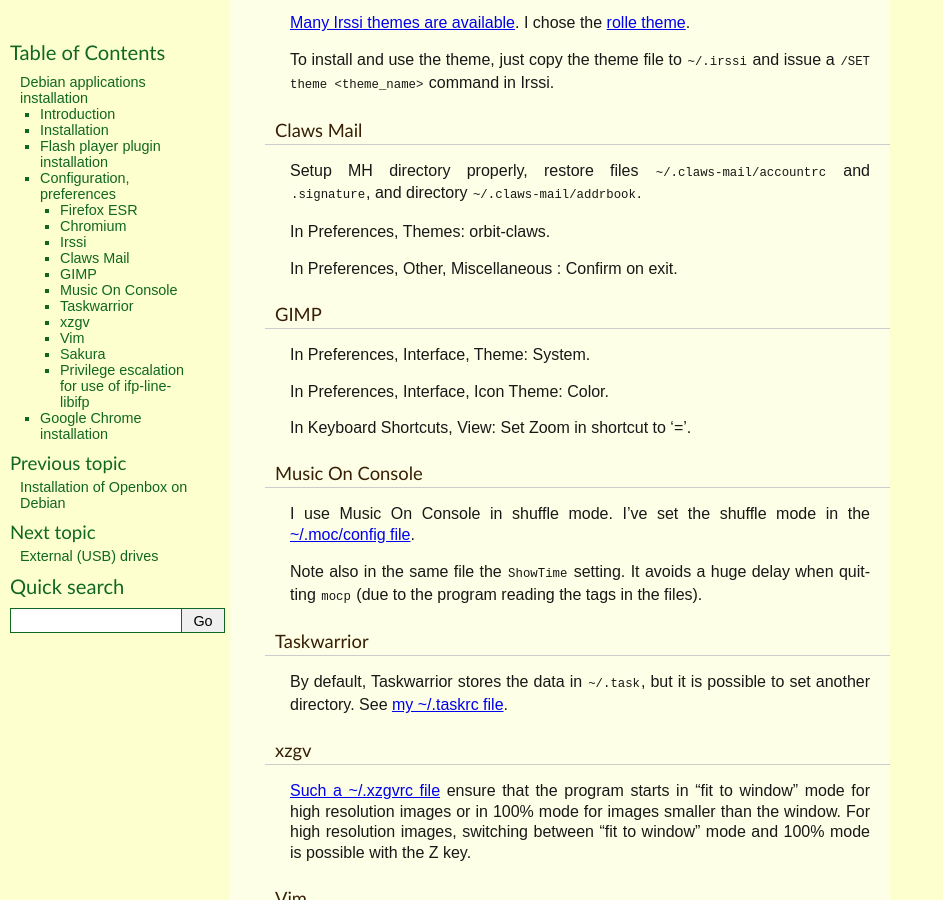
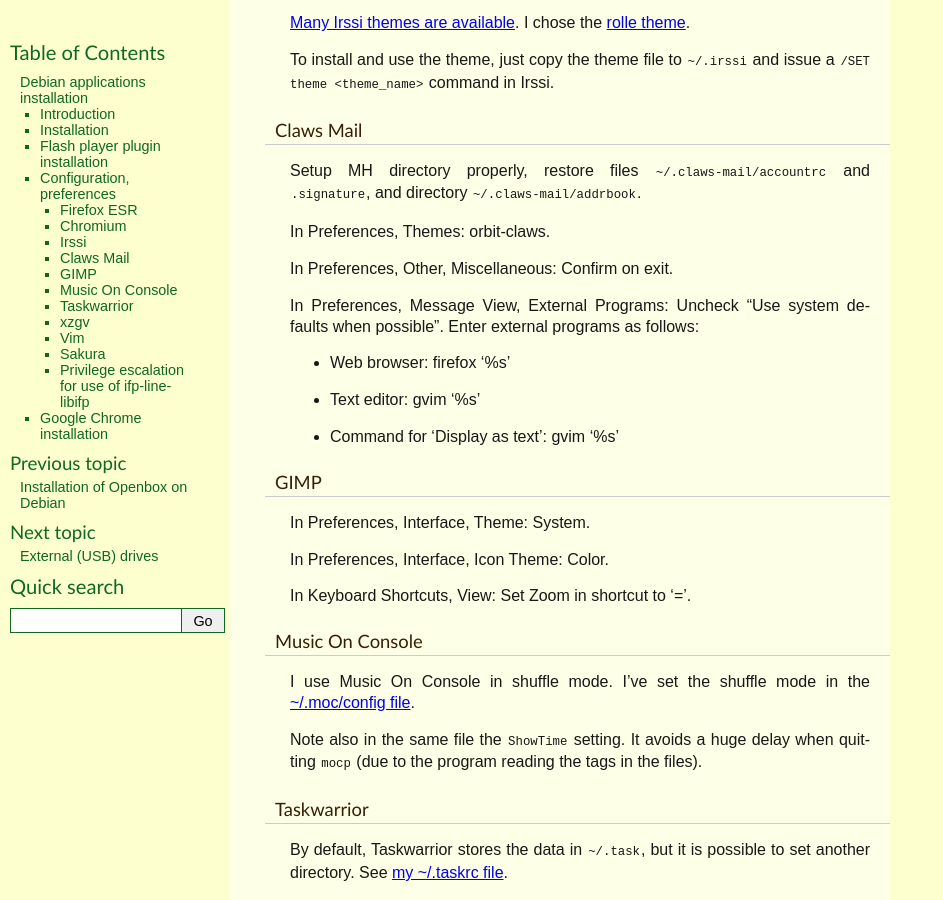
Before and after one commit to thierr26/thierr26_personal_notes_sphinx_sources, a Sphinx documentation site: the page built from source/debian_apps_install.rst, in a window 1280 px wide and 900 px high, scrolled down 4585 px. Shown: the whole window, without its empty margins (0-943 px from the left). Built offline with Sphinx 7.4.7, drawn with Linux system fonts in a browser that asks for light colours.

Commit message:
Add Claws Mail external programs option

```diff
--- a/source/debian_apps_install.rst
+++ b/source/debian_apps_install.rst
@@ -245,7 +245,16 @@
 
 In Preferences, Themes: orbit-claws.
 
-In Preferences, Other, Miscellaneous : Confirm on exit.
+In Preferences, Other, Miscellaneous: Confirm on exit.
+
+In Preferences, Message View, External Programs: Uncheck "Use system defaults
+when possible". Enter external programs as follows:
+
+* Web browser: firefox '%s'
+
+* Text editor: gvim '%s'
+
+* Command for 'Display as text': gvim '%s'
 
 
 GIMP
```
